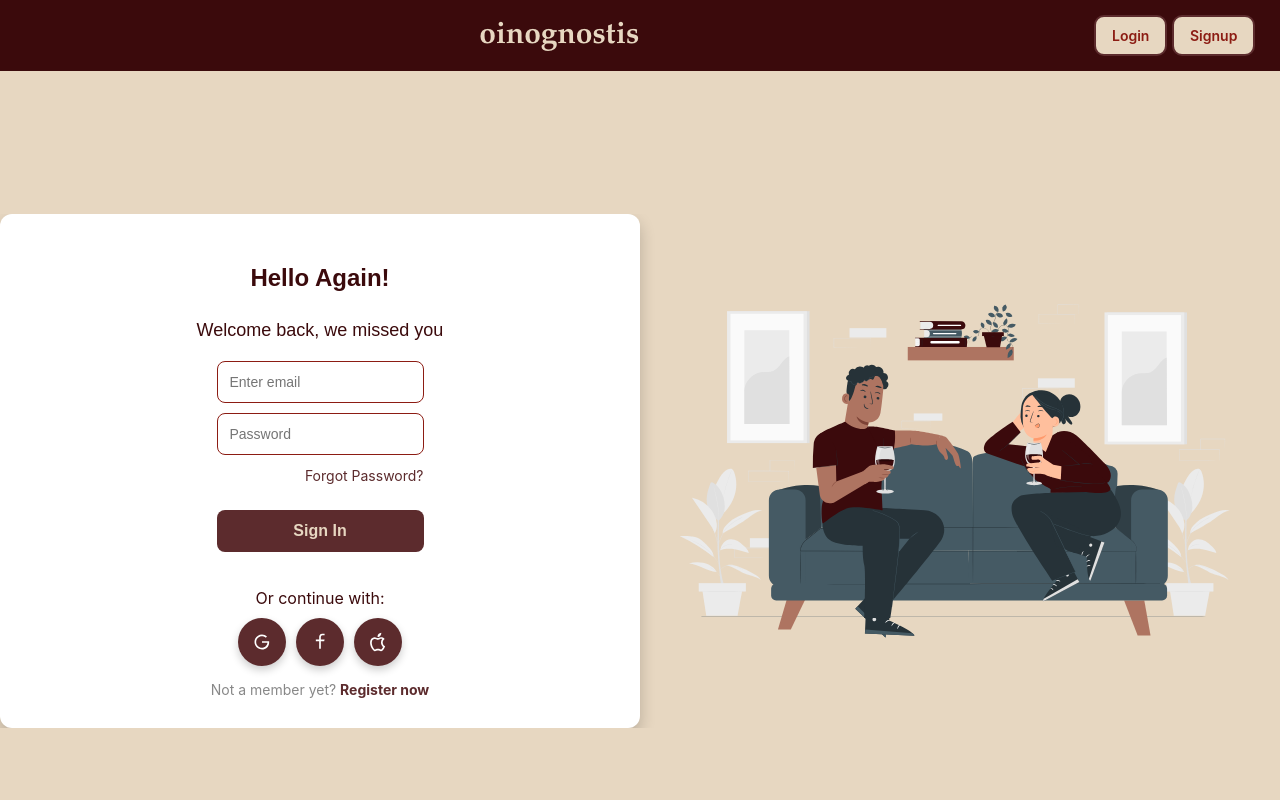
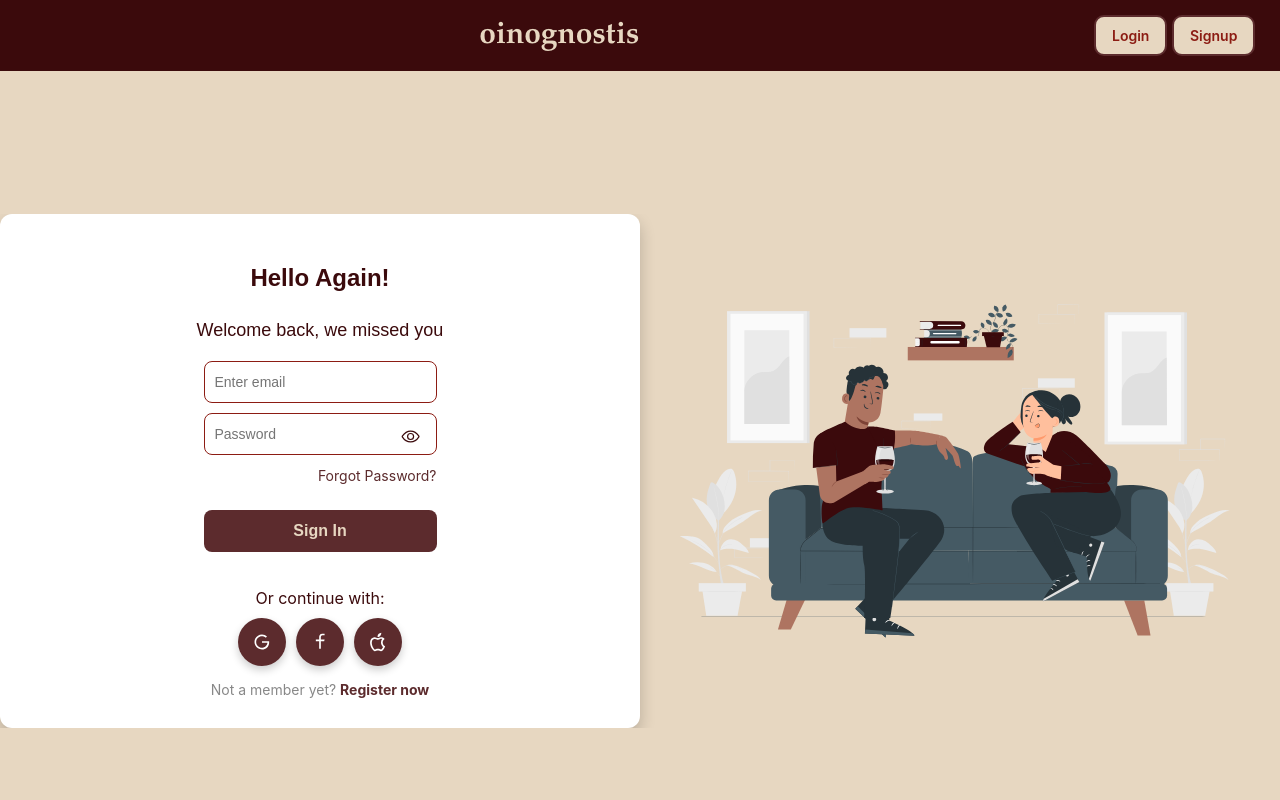
Before and after one commit to fbiletsiou/oinognostis-fe, a React (Create React App) app: page /login in a window 1280 px wide. Shown: the top 800 px of the page. Built offline with nearby package versions, Linux system fonts and the light colour scheme; no server answers.

Commit message:
pwd show and hide button

```diff
--- a/src/components/LoginForm/LoginForm.css
+++ b/src/components/LoginForm/LoginForm.css
@@ -79,7 +79,7 @@
 
 .login-form__input {
     width: 100%;
-    padding: 12px;
+    padding: 12px 40px 12px 10px;
     font-size: 14px;
     border: 1px solid var(--primary-color);
     border-radius: 8px;
@@ -103,25 +103,6 @@
     cursor: pointer;
     text-decoration: none;
 }
-
-.login-form__submit-btn {
-    width: 100%;
-    padding: 12px;
-    font-size: 16px;
-    font-weight: bold;
-    background-color: var(--deep-red-wine);
-    border: none;
-    color: var(--header-font-color);
-    border-radius: 8px;
-    cursor: pointer;
-    transition: background-color 0.3s ease;
-    margin-top: 10px;
-}
-
-.login-form__submit-btn:hover {
-    background-color: var(--rich-merlot);
-}
-
 
 .login-form__alert {
     display: block;
@@ -160,6 +141,23 @@
     text-decoration: none;
 }
 
+.password-field {
+    position: relative;
+    width: 100%;
+}
+
+.password-toggle-btn {
+    position: absolute;
+    right: 10px;
+    top: 50%;
+    transform: translateY(-50%);
+    background: transparent;
+    border: none;
+    cursor: pointer;
+    font-size: 1.2em;
+    color: var(--dark-burgundy);
+}
+
 *,
 *::before,
 *::after {
--- a/src/components/LoginForm/LoginForm.js
+++ b/src/components/LoginForm/LoginForm.js
@@ -5,6 +5,7 @@ import './LoginForm.css';
 import { API_BASE_URL, ACCESS_TOKEN_NAME } from '../../constants/apiConstants';
 import { withRouter } from "react-router-dom";
 import { RiGoogleLine, RiFacebookLine, RiAppleLine  } from "react-icons/ri";
+import { IoEyeOffOutline, IoEyeOutline  } from 'react-icons/io5';
 
 function LoginForm(props) {
     const [state, setState] = useState({
@@ -12,6 +13,7 @@ function LoginForm(props) {
         password: "",
         successMessage: null
     });
+    const [showPassword, setShowPassword] = useState(false);
 
     const handleChange = (e) => {
         const { id, value } = e.target;
@@ -64,6 +66,11 @@ function LoginForm(props) {
         console.log('Login with Google');
     };
 
+    const togglePasswordVisibility = () => {
+        setShowPassword((prevShowPassword) => !prevShowPassword);
+    };
+
+
     return (
         <main className="login-form">
             <div className="login-form__container">
@@ -83,9 +90,9 @@ function LoginForm(props) {
                                 required
                             />
                         </div>
-                        <div className="form-group">
+                        <div className="form-group password-field">
                             <input
-                                type="password"
+                                type={showPassword ? "text" : "password"}
                                 className="login-form__input"
                                 id="password"
                                 placeholder="Password"
@@ -93,12 +100,20 @@ function LoginForm(props) {
                                 onChange={handleChange}
                                 required
                             />
+                            <button
+                                type="button"
+                                className="password-toggle-btn"
+                                onClick={togglePasswordVisibility}
+                                aria-label="Toggle password visibility"
+                            >
+                                {showPassword ? <IoEyeOffOutline /> : <IoEyeOutline />}
+                            </button>
                         </div>
                         <div className="login-form__password-recovery">
                             <a href="#" className="login-form__link">Forgot Password?</a>
                         </div>
 
-                        <button type="submit" className="login-form__submit-btn">Sign In</button>
+                        <button type="submit" className="submit-btn">Sign In</button>
                     </form>
 
                     {state.successMessage && (
--- a/src/components/RegistrationForm/RegistrationForm.css
+++ b/src/components/RegistrationForm/RegistrationForm.css
@@ -81,7 +81,7 @@
 
 .registration-form__input {
     width: 100%;
-    padding: 12px;
+    padding: 12px 40px 12px 10px;
     font-size: 14px;
     border: 1px solid var(--primary-color);
     border-radius: 8px;
@@ -92,24 +92,6 @@
 .registration-form__input:focus {
     border-color: var(--muted-color);
     box-shadow: 0 0 0 2px var(--secondary-color);
-}
-
-.registration-form__submit-btn {
-    width: 100%;
-    padding: 12px;
-    font-size: 16px;
-    font-weight: bold;
-    background-color: var(--deep-red-wine);
-    border: none;
-    color: var(--header-font-color);
-    border-radius: 8px;
-    cursor: pointer;
-    transition: background-color 0.3s ease;
-    margin-top: 10px;
-}
-
-.registration-form__submit-btn:hover {
-    background-color: var(--rich-merlot);
 }
 
 .registration-form__alert {
@@ -166,6 +148,23 @@
     margin-top: 10px;
 }
 
+.password-field {
+    position: relative;
+    width: 100%;
+}
+
+.password-toggle-btn {
+    position: absolute;
+    right: 10px;
+    top: 50%;
+    transform: translateY(-50%);
+    background: transparent;
+    border: none;
+    cursor: pointer;
+    font-size: 1.2em;
+    color: var(--dark-burgundy);
+}
+
 *,
 *::before,
 *::after {
--- a/src/components/RegistrationForm/RegistrationForm.js
+++ b/src/components/RegistrationForm/RegistrationForm.js
@@ -5,6 +5,7 @@ import {API_BASE_URL, ACCESS_TOKEN_NAME} from '../../constants/apiConstants';
 import { withRouter } from "react-router-dom";
 import PeopleQueueAnimation from '../../assets/queue_people.svg';
 import {RiAppleLine, RiFacebookLine, RiGoogleLine} from "react-icons/ri";
+import { IoEyeOutline, IoEyeOffOutline } from 'react-icons/io5';
 
 function RegistrationForm(props) {
     const [state , setState] = useState({
@@ -14,6 +15,10 @@ function RegistrationForm(props) {
         userName: "",
         successMessage: null
     });
+
+    const [showPassword, setShowPassword] = useState(false);
+    const [showConfirmPassword, setShowConfirmPassword] = useState(false);
+
 
     const handleChange = (e) => {
         const {id , value} = e.target
@@ -78,6 +83,10 @@ function RegistrationForm(props) {
         console.log('Login with Google');
     };
 
+    const togglePasswordVisibility = () => setShowPassword(!showPassword);
+    const toggleConfirmPasswordVisibility = () => setShowConfirmPassword(!showConfirmPassword);
+
+
     return (
         <main className="registration-form">
             <div className="registration-form__container">
@@ -107,9 +116,9 @@ function RegistrationForm(props) {
                                 required
                             />
                         </div>
-                        <div className="form-group">
+                        <div className="form-group password-field">
                             <input
-                                type="password"
+                                type={showPassword ? "text" : "password"}
                                 className="registration-form__input"
                                 id="password"
                                 placeholder="Password"
@@ -117,10 +126,19 @@ function RegistrationForm(props) {
                                 onChange={handleChange}
                                 required
                             />
+                            <button
+                                type="button"
+                                className="password-toggle-btn"
+                                onClick={togglePasswordVisibility}
+                                aria-label="Toggle password visibility"
+                            >
+                                {showPassword ? <IoEyeOffOutline/> : <IoEyeOutline/>}
+                            </button>
                         </div>
-                        <div className="form-group">
+
+                        <div className="form-group password-field">
                             <input
-                                type="password"
+                                type={showConfirmPassword ? "text" : "password"}
                                 className="registration-form__input"
                                 id="confirmPassword"
                                 placeholder="Confirm Password"
@@ -128,6 +146,14 @@ function RegistrationForm(props) {
                                 onChange={handleChange}
                                 required
                             />
+                            <button
+                                type="button"
+                                className="password-toggle-btn"
+                                onClick={toggleConfirmPasswordVisibility}
+                                aria-label="Toggle confirm password visibility"
+                            >
+                                {showConfirmPassword ? <IoEyeOffOutline/> : <IoEyeOutline/>}
+                            </button>
                         </div>
 
                         <p className="registration-form__terms">
@@ -136,7 +162,7 @@ function RegistrationForm(props) {
                             Use</a> and <a href="/privacy" className="registration-form__link">Privacy Policy</a>.
                         </p>
 
-                        <button type="submit" className="registration-form__submit-btn">
+                        <button type="submit" className="submit-btn">
                             Sign Up
                         </button>
                     </form>
--- a/src/globals.css
+++ b/src/globals.css
@@ -30,3 +30,22 @@
 .alt-login-btn:hover {
     background-color: var(--rich-merlot);
 }
+
+/* Global Submit Button Styles */
+.submit-btn {
+    width: 100%;
+    padding: 12px;
+    font-size: 16px;
+    font-weight: bold;
+    background-color: var(--deep-red-wine);
+    border: none;
+    color: var(--header-font-color);
+    border-radius: 8px;
+    cursor: pointer;
+    transition: background-color 0.3s ease;
+    margin-top: 10px;
+}
+
+.submit-btn:hover {
+    background-color: var(--rich-merlot);
+}
```
